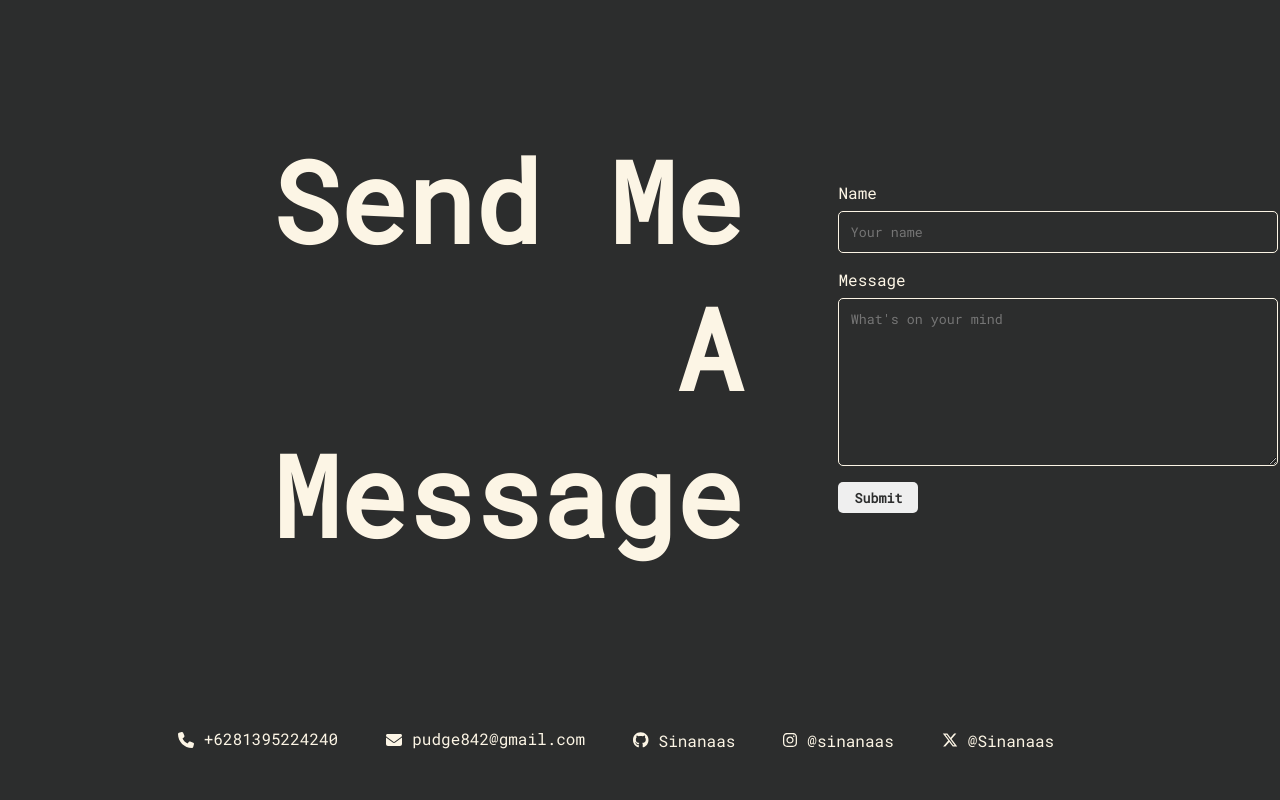
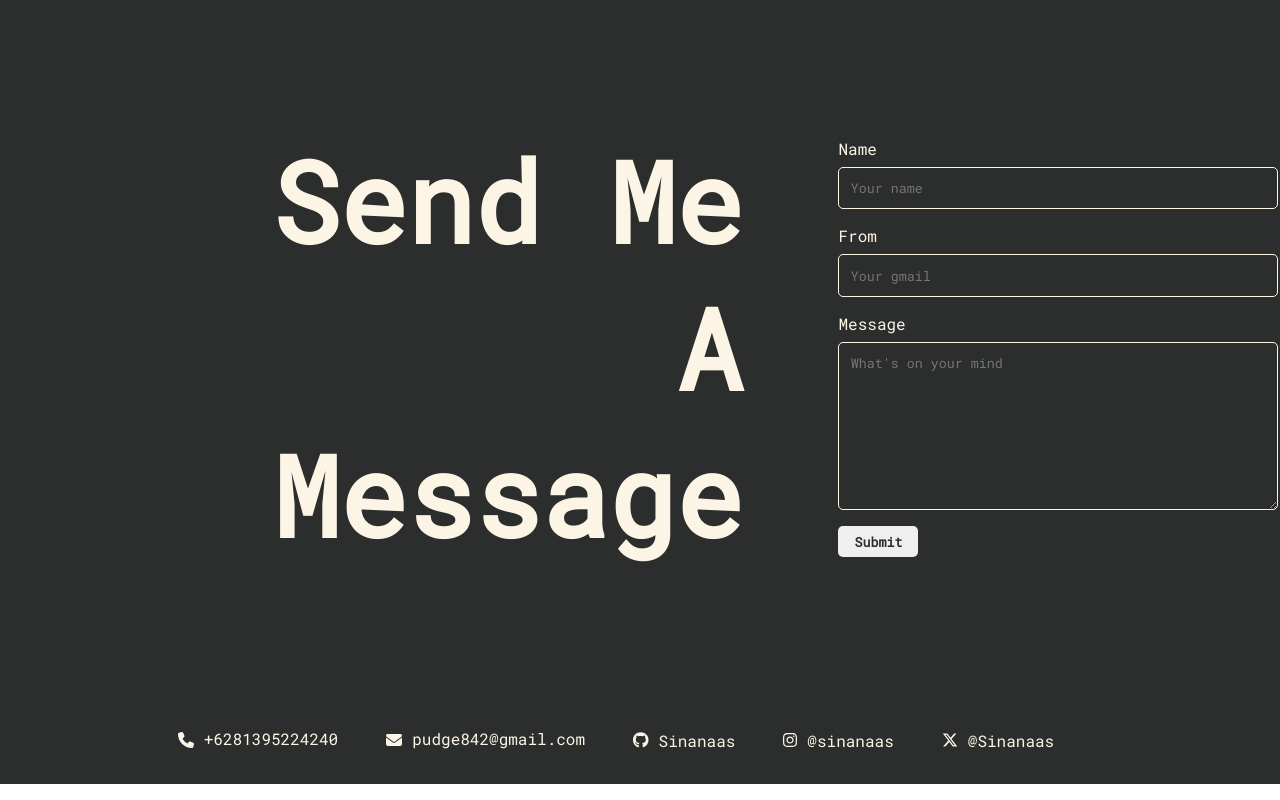
Before and after one commit to Sinanaas/react-portofolio, a React (Create React App) app in the folder portofolio-website-react/: page / in a window 1280 px wide. Shown: the part 2273-3073 px from the top of the page. Built offline with nearby package versions, Linux system fonts and the light colour scheme.

Commit message:
Email functionality done

```diff
--- a/portofolio-website-react/package.json
+++ b/portofolio-website-react/package.json
@@ -9,6 +9,8 @@
     "@testing-library/jest-dom": "^5.17.0",
     "@testing-library/react": "^13.4.0",
     "@testing-library/user-event": "^13.5.0",
+    "email-js": "^2.0.2",
+    "emailjs-com": "^3.2.0",
     "react": "^18.2.0",
     "react-dom": "^18.2.0",
     "react-scripts": "5.0.1",
--- a/portofolio-website-react/src/components/Contacts.css
+++ b/portofolio-website-react/src/components/Contacts.css
@@ -29,6 +29,13 @@
     display: flex;
     flex-direction: column;
     width: 100%;
+}
+
+.all-container .from-container {
+    display: flex;
+    flex-direction: column;
+    width: 100%;
+    text-align: left;
 }
 
 .all-container .name-container label {
@@ -72,7 +79,7 @@
 .all-container .contact-list li {
     display: flex;
     align-items: center;
-    margin: 0 3rem 3rem 0;
+    margin: 0 3rem 2rem 0;
     justify-content: center;
 }
 
--- a/portofolio-website-react/src/components/Contacts.js
+++ b/portofolio-website-react/src/components/Contacts.js
@@ -1,4 +1,4 @@
-import React from 'react'
+import React, { useRef } from 'react';
 import './Contacts.css'
 import { FontAwesomeIcon } from '@fortawesome/react-fontawesome';
 import { faPhone } from '@fortawesome/free-solid-svg-icons';
@@ -6,8 +6,23 @@ import { faEnvelope } from '@fortawesome/free-solid-svg-icons';
 import { faGithub } from '@fortawesome/free-brands-svg-icons';
 import { faInstagram } from '@fortawesome/free-brands-svg-icons';
 import { faXTwitter } from '@fortawesome/free-brands-svg-icons';
+import emailjs from 'emailjs-com';
+export default function Contacts() {
 
-export default function Contacts() {
+  const form = useRef();
+
+  const sendEmail = (e) => {
+    e.preventDefault(); // prevents the page from reloading when you hit “Send”
+
+    emailjs.sendForm('service_88ziwsr', 'template_5ty8935', form.current, 'MXZpCdpJz8PVU2j9_')
+      .then((result) => {
+        // console.log("Result:" + result)
+        alert("Successfully sent the email!")
+      }, (error) => {
+        console.log("Error:" + error)
+      });
+  };
+
   return (
     <div className="all-container">
       <div className="contacts-container">
@@ -15,9 +30,14 @@ export default function Contacts() {
           <h1>Send Me A Message</h1>
         </div>
         <div className="right-container">
+        <form ref={form} onSubmit={sendEmail}>
           <div className="name-container">
             <label htmlFor="name">Name</label>
             <input type="text" name="name" id="nameTxt" placeholder='Your name'/>
+          </div>
+          <div className="from-container">
+            <label htmlFor="from">From</label>
+            <input type="email" pattern=".+@gmail\.com" name="from" id="fromTxt" placeholder='Your gmail'/>
           </div>
           <div className="message-container">
             <label htmlFor="message">Message</label>
@@ -26,6 +46,7 @@ export default function Contacts() {
           <div className="submit-container">
             <button type='submit'>Submit</button>
           </div>
+        </form>
         </div>
       </div>
       <div className="footer">
```
Also changed, not shown: 1 other file (tests, documents, lock files or other folders).
